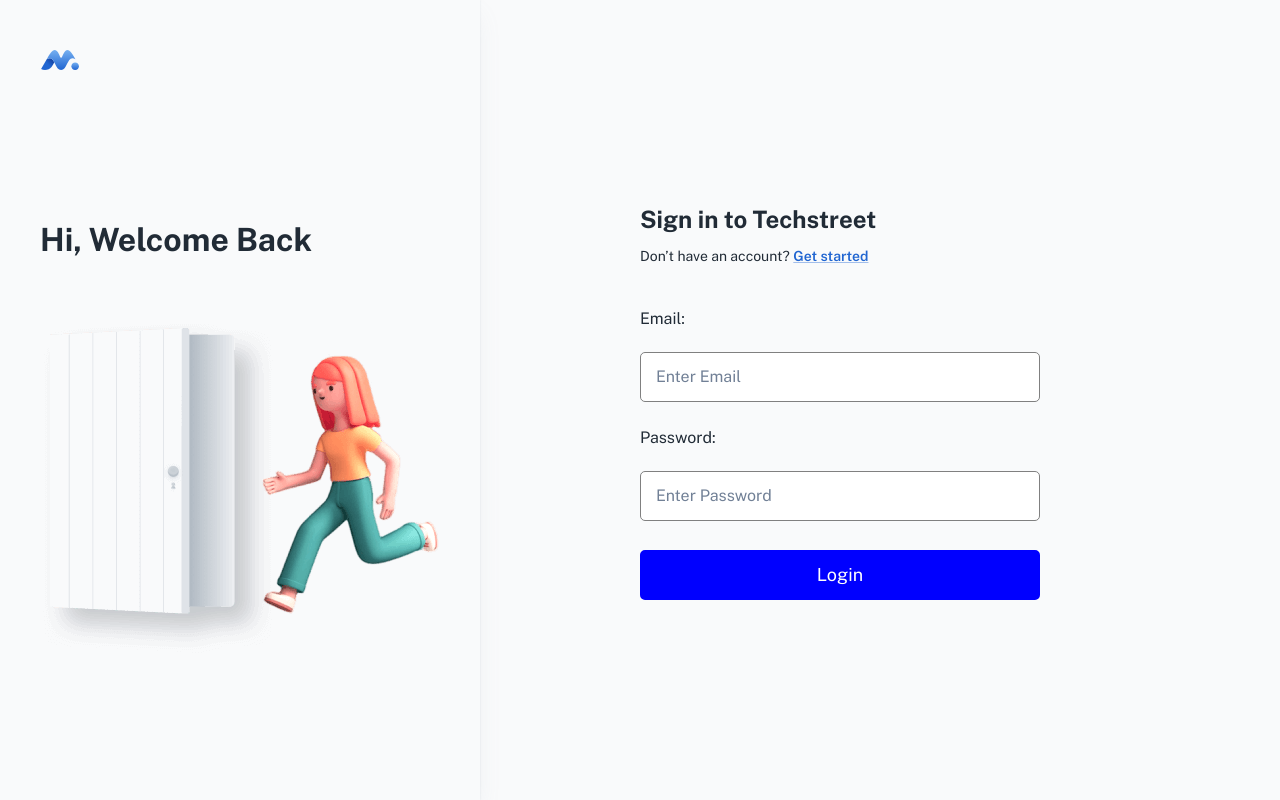
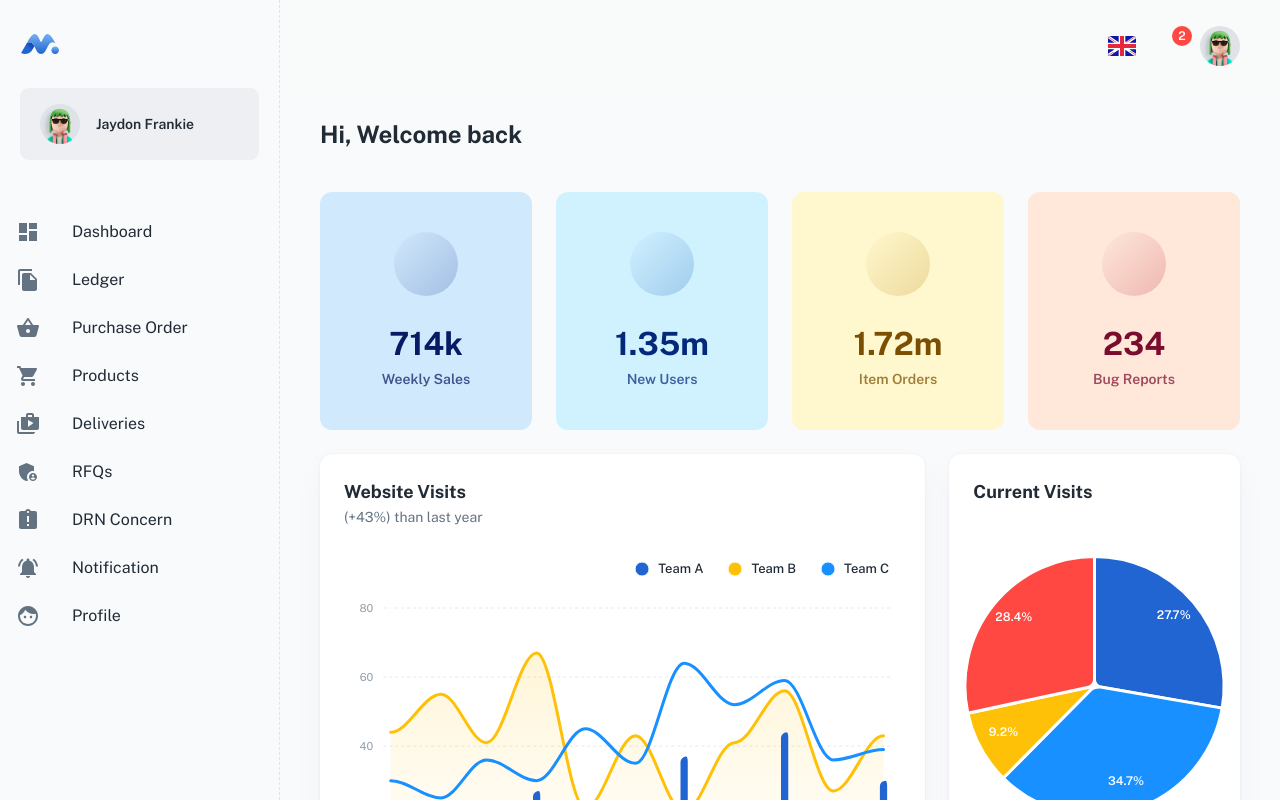
Before and after one commit to Himanshu-su/Techstreet, a React (Create React App) app in the folder material-kit-react-main/: page /dashboard/app in a window 1280 px wide. Before the commit this address led to /login. Shown: the top 800 px of the page. Built offline with nearby package versions, Linux system fonts and the light colour scheme; some icons are missing; a web font is replaced by a local one.

Commit message:
defaultcompanyshow

```diff
--- a/material-kit-react-main/src/App.js
+++ b/material-kit-react-main/src/App.js
@@ -34,10 +34,10 @@
 
           <ScrollToTop />
           <StyledChart />
-         <TokenLogic>
+         {/* <TokenLogic> */}
           <Router />
           {/* <ToastContainer position="top-left" autoClose={2000} /> */}
-          </TokenLogic>
+          {/* </TokenLogic> */}
           </AuthProvider>
 
         </ThemeProvider>
--- a/material-kit-react-main/src/pages/DashboardAppPage.js
+++ b/material-kit-react-main/src/pages/DashboardAppPage.js
@@ -36,19 +36,126 @@
   const theme = useTheme();
   const navigate = useNavigate();
 
+  // const companyData = [
+  //   {
+  //     "app_name": "MKUVMS",
+  //     "company_fullname": "MKUVMS",
+  //     "company_shortname": "MKU",
+  //     "homepage": "https:\/\/mkuvms.bizprocure.com",
+  //     "api_url": "https:\/\/mkuvms.bizprocure.com\/api",
+  //     "is_locked": null,
+  //     "default": "0",
+  //     "logo": "https:\/\/mkuvms.bizprocure.com\/assets\/media\/logos\/mku.png",
+  //     "last_synced_at": "2023-12-06 12:00:29",
+  //     "last_active_at": null,
+  //     "enabled": "1",
+  //     "created_at": "2023-12-06 12:00:29",
+  //     "updated_at": "2023-12-06 18:04:40",
+  //     "service_token": "1|R6drZxR0FA8JBk7wDTjiem0k0BLzMo7DBdH48hmv"
+  // },
+  // {
+  //     "app_name": "GLEN",
+  //     "company_fullname": "GLEN",
+  //     "company_shortname": "GLEN",
+  //     "homepage": "https:\/\/b1.techstreet.in",
+  //     "api_url": "https:\/\/b1.techstreet.in\/api",
+  //     "is_locked": null,
+  //     "default": "1",
+  //     "logo": "https:\/\/b1.techstreet.in\/assets\/media\/logos\/glen.png",
+  //     "last_synced_at": "2023-12-06 17:55:16",
+  //     "last_active_at": null,
+  //     "enabled": "1",
+  //     "created_at": "2023-12-06 17:55:16",
+  //     "updated_at": "2023-12-06 18:04:40",
+  //     "service_token": "31|wJ5g6z9FCL6uC8Ib7JBLSHOx0mNUOrPW2KSHGjP1"
+  // }
+  // ];
+
+  const WholeCompanyData = [
+    {
+      "app_name": "MKUVMS",
+      "company_fullname": "MKUVMS",
+      "company_shortname": "MKU",
+      "homepage": "https://mkuvms.bizprocure.com",
+      "api_url": "https://mkuvms.bizprocure.com/api",
+      "is_locked": null,
+      "default": "0",
+      "logo": "https://mkuvms.bizprocure.com/assets/media/logos/mku.png",
+      "last_synced_at": "2023-12-06 12:00:29",
+      "last_active_at": null,
+      "enabled": "1",
+      "created_at": "2023-12-06 12:00:29",
+      "updated_at": "2023-12-06 18:04:40",
+      "service_token": "1|R6drZxR0FA8JBk7wDTjiem0k0BLzMo7DBdH48hmv"
+    },
+    {
+      "app_name": "GLEN",
+      "company_fullname": "GLEN",
+      "company_shortname": "GLEN",
+      "homepage": "https://b1.techstreet.in",
+      "api_url": "https://b1.techstreet.in/api",
+      "is_locked": null,
+      "default": "1",
+      "logo": "https://b1.techstreet.in/assets/media/logos/glen.png",
+      "last_synced_at": "2023-12-06 17:55:16",
+      "last_active_at": null,
+      "enabled": "1",
+      "created_at": "2023-12-06 17:55:16",
+      "updated_at": "2023-12-06 18:04:40",
+      "service_token": "31|wJ5g6z9FCL6uC8Ib7JBLSHOx0mNUOrPW2KSHGjP1"
+    }
+  ];
+
+
+  const defaultCompanyData =
+
+    {
+      "app_name": "GLEN",
+      "company_fullname": "GLEN",
+      "company_shortname": "GLEN",
+      "homepage": "https://b1.techstreet.in",
+      "api_url": "https://b1.techstreet.in/api",
+      "is_locked": null,
+      "default": "1",
+      "logo": "https://b1.techstreet.in/assets/media/logos/glen.png",
+      "last_synced_at": "2023-12-06 17:55:16",
+      "last_active_at": null,
+      "enabled": "1",
+      "created_at": "2023-12-06 17:55:16",
+      "updated_at": "2023-12-06 18:04:40",
+      "service_token": "31|wJ5g6z9FCL6uC8Ib7JBLSHOx0mNUOrPW2KSHGjP1"
+    }
+
+
+
+
+
+
+
+
   useEffect(() => {
-    if (!sessionStorage.getItem('token')) {
-      // Redirect to the login page if the token is not present
-      navigate('/login');
-    } else if (!toastShown && !sessionStorage.getItem('toastShown')) {
-      // Display the success message
-      toast.success('Nice');
-      // Set the flag in sessionStorage to indicate that the message has been shown
-      sessionStorage.setItem('toastShown', 'true');
-      // Set the flag in the component's state as well
-      setToastShown(true);
+
+    const storedCompanyData = JSON.parse(localStorage.getItem('defaultCompanyData'));
+
+    if (!storedCompanyData) {
+
+      localStorage.setItem('defaultCompanyData', JSON.stringify(defaultCompanyData));
     }
-  }, [navigate, toastShown]);
+  }, []);
+
+  // useEffect(() => {
+  //   if (!sessionStorage.getItem('token')) {
+  //     // Redirect to the login page if the token is not present
+  //     navigate('/login');
+  //   } else if (!toastShown && !sessionStorage.getItem('toastShown')) {
+  //     // Display the success message
+  //     toast.success('Nice');
+  //     // Set the flag in sessionStorage to indicate that the message has been shown
+  //     sessionStorage.setItem('toastShown', 'true');
+  //     // Set the flag in the component's state as well
+  //     setToastShown(true);
+  //   }
+  // }, [navigate, toastShown]);
 
 
   return (
--- a/material-kit-react-main/src/pages/Ledger.js
+++ b/material-kit-react-main/src/pages/Ledger.js
@@ -24,9 +24,15 @@
 import { useNavigate } from 'react-router-dom';
 import { Label } from '@mui/icons-material';
 
-const apiUrl = 'https://dev.techstreet.in/vmsglen/public/api/ledger';
-// const apiToken = '84|YfnNVUukdmkzwP8XzkGld0zn0FKG2R0AeY2ARQm3';
- const  token = sessionStorage.getItem("token");
+// const apiUrl = 'https://dev.techstreet.in/vmsglen/public/api/ledger';
+// // const apiToken = '84|YfnNVUukdmkzwP8XzkGld0zn0FKG2R0AeY2ARQm3';
+//  const  token = sessionStorage.getItem("token");
+
+const companyData=JSON.parse(localStorage.getItem("comapanyData"))
+const defaultCompany = companyData && companyData.length>0
+?companyData.filter((company) => company.default === "1"):null
+const apiUrl=defaultCompany?defaultCompany.api_url:'defaultFallbackUrl'
+const token=defaultCompany?defaultCompany.service_token:'defaultServicsToken'
 
 
 const itemsPerPage = 15;
@@ -91,6 +97,10 @@
   //   }
   // };
 // 2
+console.log(apiUrl)
+
+
+
   const fetchData = async () => {
     try {
       const response = await axios.get(apiUrl, {
@@ -104,7 +114,7 @@
           to: toDate,
         },
       });
-
+console.log(response)
       setTotalItem(response.data.meta.total);
       setProducts(response.data.data);
       setTotalPages(response.data.meta.last_page);
--- a/material-kit-react-main/src/pages/LoginPage.js
+++ b/material-kit-react-main/src/pages/LoginPage.js
@@ -1,111 +1,111 @@
-import { useEffect } from 'react';
-import { Helmet } from 'react-helmet-async';
-// @mui
-import { styled } from '@mui/material/styles';
-import { Link, Container, Typography, Divider, Stack, Button } from '@mui/material';
-// hooks
-import useResponsive from '../hooks/useResponsive';
-// components
-import Logo from '../components/logo';
-import Iconify from '../components/iconify';
-// sections
-import { LoginForm } from '../sections/auth/login';
+// import { useEffect } from 'react';
+// import { Helmet } from 'react-helmet-async';
+// // @mui
+// import { styled } from '@mui/material/styles';
+// import { Link, Container, Typography, Divider, Stack, Button } from '@mui/material';
+// // hooks
+// import useResponsive from '../hooks/useResponsive';
+// // components
+// import Logo from '../components/logo';
+// import Iconify from '../components/iconify';
+// // sections
+// import { LoginForm } from '../sections/auth/login';
 
 
-// ----------------------------------------------------------------------
+// // ----------------------------------------------------------------------
 
-const StyledRoot = styled('div')(({ theme }) => ({
-  [theme.breakpoints.up('md')]: {
-    display: 'flex',
-  },
-}));
+// const StyledRoot = styled('div')(({ theme }) => ({
+//   [theme.breakpoints.up('md')]: {
+//     display: 'flex',
+//   },
+// }));
 
-const StyledSection = styled('div')(({ theme }) => ({
-  width: '100%',
-  maxWidth: 480,
-  display: 'flex',
-  flexDirection: 'column',
-  justifyContent: 'center',
-  boxShadow: theme.customShadows.card,
-  backgroundColor: theme.palette.background.default,
-}));
+// const StyledSection = styled('div')(({ theme }) => ({
+//   width: '100%',
+//   maxWidth: 480,
+//   display: 'flex',
+//   flexDirection: 'column',
+//   justifyContent: 'center',
+//   boxShadow: theme.customShadows.card,
+//   backgroundColor: theme.palette.background.default,
+// }));
 
-const StyledContent = styled('div')(({ theme }) => ({
-  maxWidth: 480,
-  margin: 'auto',
-  minHeight: '100vh',
-  display: 'flex',
-  justifyContent: 'center',
-  flexDirection: 'column',
-  padding: theme.spacing(12, 0),
-}));
+// const StyledContent = styled('div')(({ theme }) => ({
+//   maxWidth: 480,
+//   margin: 'auto',
+//   minHeight: '100vh',
+//   display: 'flex',
+//   justifyContent: 'center',
+//   flexDirection: 'column',
+//   padding: theme.spacing(12, 0),
+// }));
 
-// ----------------------------------------------------------------------
+// // ----------------------------------------------------------------------
 
-export default function LoginPage() {
-  const mdUp = useResponsive('up', 'md');
+// export default function LoginPage() {
+//   const mdUp = useResponsive('up', 'md');
 
 
 
-  return (
-    <>
-      <Helmet>
-        <title> Login | Minimal UI </title>
-      </Helmet>
+//   return (
+//     <>
+//       <Helmet>
+//         <title> Login | Minimal UI </title>
+//       </Helmet>
 
-      <StyledRoot>
-        <Logo
-          sx={{
-            position: 'fixed',
-            top: { xs: 16, sm: 24, md: 40 },
-            left: { xs: 16, sm: 24, md: 40 },
-          }}
-        />
+//       <StyledRoot>
+//         <Logo
+//           sx={{
+//             position: 'fixed',
+//             top: { xs: 16, sm: 24, md: 40 },
+//             left: { xs: 16, sm: 24, md: 40 },
+//           }}
+//         />
 
-        {mdUp && (
-          <StyledSection>
-            <Typography variant="h3" sx={{ px: 5, mt: 10, mb: 5 }}>
-              Hi, Welcome Back
-            </Typography>
-            <img src="/assets/illustrations/illustration_login.png" alt="login" />
-          </StyledSection>
-        )}
+//         {mdUp && (
+//           <StyledSection>
+//             <Typography variant="h3" sx={{ px: 5, mt: 10, mb: 5 }}>
+//               Hi, Welcome Back
+//             </Typography>
+//             <img src="/assets/illustrations/illustration_login.png" alt="login" />
+//           </StyledSection>
+//         )}
 
-        <Container maxWidth="sm">
-          <StyledContent>
-            <Typography variant="h4" gutterBottom>
-              Sign in to Techstreet
-            </Typography>
+//         <Container maxWidth="sm">
+//           <StyledContent>
+//             <Typography variant="h4" gutterBottom>
+//               Sign in to Techstreet
+//             </Typography>
 
-            <Typography variant="body2" sx={{ mb: 5 }}>
-              Don’t have an account? {''}
-              <Link variant="subtitle2">Get started</Link>
-            </Typography>
+//             <Typography variant="body2" sx={{ mb: 5 }}>
+//               Don’t have an account? {''}
+//               <Link variant="subtitle2">Get started</Link>
+//             </Typography>
 
-            {/* <Stack direction="row" spacing={2}>
-              <Button fullWidth size="large" color="inherit" variant="outlined">
-                <Iconify icon="eva:google-fill" color="#DF3E30" width={22} height={22} />
-              </Button>
+//             {/* <Stack direction="row" spacing={2}>
+//               <Button fullWidth size="large" color="inherit" variant="outlined">
+//                 <Iconify icon="eva:google-fill" color="#DF3E30" width={22} height={22} />
+//               </Button>
 
-              <Button fullWidth size="large" color="inherit" variant="outlined">
-                <Iconify icon="eva:facebook-fill" color="#1877F2" width={22} height={22} />
-              </Button>
+//               <Button fullWidth size="large" color="inherit" variant="outlined">
+//                 <Iconify icon="eva:facebook-fill" color="#1877F2" width={22} height={22} />
+//               </Button>
 
-              <Button fullWidth size="large" color="inherit" variant="outlined">
-                <Iconify icon="eva:twitter-fill" color="#1C9CEA" width={22} height={22} />
-              </Button>
-            </Stack>
+//               <Button fullWidth size="large" color="inherit" variant="outlined">
+//                 <Iconify icon="eva:twitter-fill" color="#1C9CEA" width={22} height={22} />
+//               </Button>
+//             </Stack>
 
-            <Divider sx={{ my: 3 }}>
-              <Typography variant="body2" sx={{ color: 'text.secondary' }}>
-                OR
-              </Typography>
-            </Divider> */}
+//             <Divider sx={{ my: 3 }}>
+//               <Typography variant="body2" sx={{ color: 'text.secondary' }}>
+//                 OR
+//               </Typography>
+//             </Divider> */}
 
-            <LoginForm />
-          </StyledContent>
-        </Container>
-      </StyledRoot>
-    </>
-  );
-}
+//             <LoginForm />
+//           </StyledContent>
+//         </Container>
+//       </StyledRoot>
+//     </>
+//   );
+// }
--- a/material-kit-react-main/src/pages/ProfilePage.js
+++ b/material-kit-react-main/src/pages/ProfilePage.js
@@ -132,19 +132,51 @@
   const navigate=useNavigate()
     const [data,setData]=useState({})
 
-    useEffect(()=>{
+    const companyData=JSON.parse(localStorage.getItem("defaultCompanyData"))
+    console.log(companyData)
+// const defaultCompany = companyData && companyData.length>0
+// ?companyData.filter((company) => company.default === "1"):null
+const apiUrl=companyData.api_url
 
-      if(!localStorage.getItem("token")){
-        navigate('/login')
-      }
+// const apiUrl='https:\/\/b1.techstreet.in\/api/profile'
+// const apiUrl='https://b1.techstreet.in/api/profile'
+const token= companyData.service_token;
+console.log(token);
+console.log(apiUrl)
+    // useEffect(()=>{
+
+    //   if(!localStorage.getItem("token")){
+    //     navigate('/login')
+    //   }
 
 
 
-        axios.get("https://dev.techstreet.in/vmsglen/public/api/profile",{
-        headers:{
-            Authorization:`Bearer ${'147|770QaHeB3OMMoRMScdjc88lk8WLtJiAhxunPbWjT'}`
+    //     axios.get("https://dev.techstreet.in/vmsglen/public/api/profile",{
+    //     headers:{
+    //         Authorization:`Bearer ${'147|770QaHeB3OMMoRMScdjc88lk8WLtJiAhxunPbWjT'}`
+    //     }
+    //     })
+
+    //     .then((res)=>{
+    //         console.log(res.data.data)
+    //         setData(res.data.data)
+    //     })
+
+    //     },[])
+
+    useEffect(()=>{
+
+      // if(!localStorage.getItem("token")){
+      //   navigate('/login')
+      // }
+
+
+
+      axios.get(`${apiUrl}/profile`, {
+        headers: {
+            Authorization: `Bearer ${token}`
         }
-        })
+    })
 
         .then((res)=>{
             console.log(res.data.data)
--- a/material-kit-react-main/src/routes.js
+++ b/material-kit-react-main/src/routes.js
@@ -34,6 +34,10 @@
   // console.log(purchaseId)
  // const id=purchaseId
   const routes = useRoutes([
+    // {
+    //   path: '/',
+    //   element: <Navigate to="/dashboard/app" replace />,
+    // },
     {
       path: '/dashboard',
       element: <DashboardLayout /> ,
```
